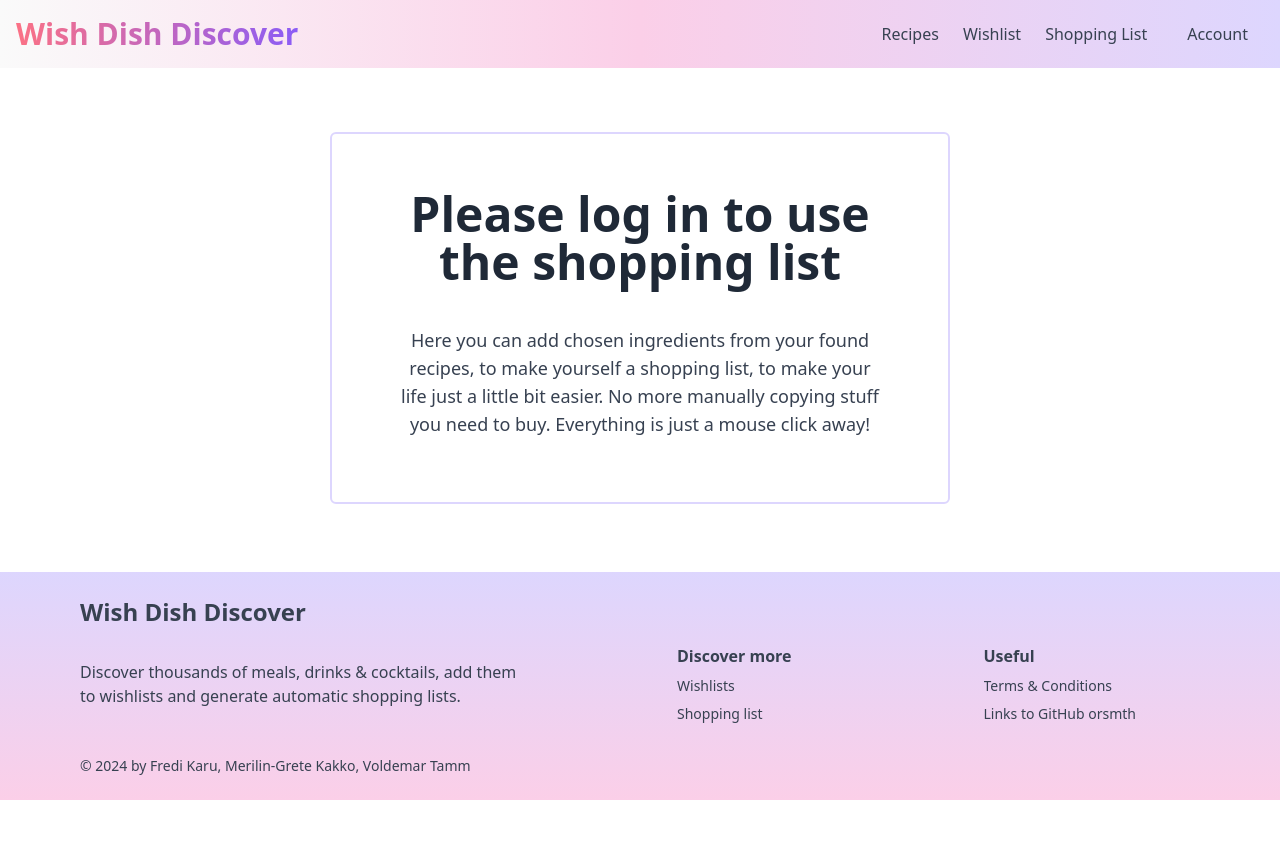
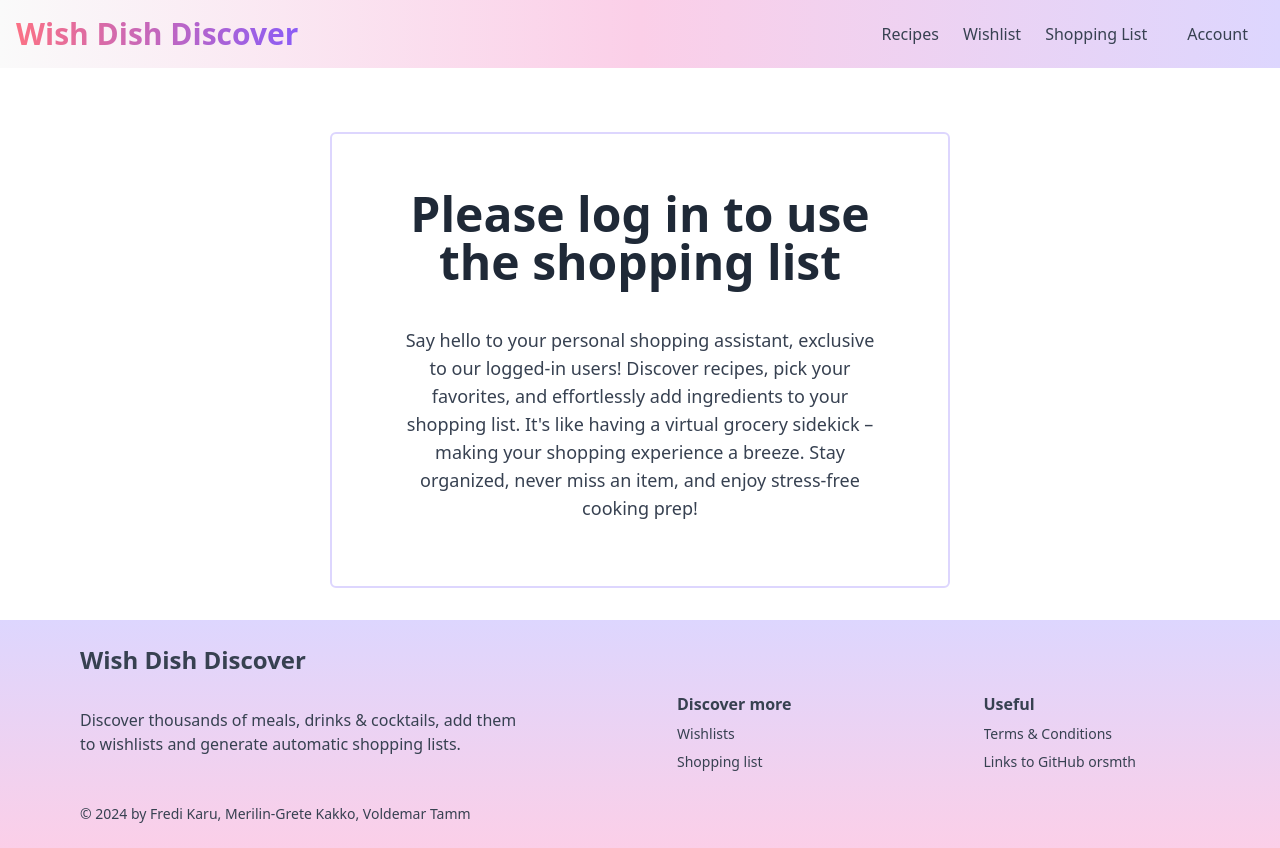
Before and after one commit to mgretek/dish-discover, a React (Create React App) app: page /shoppinglist in a window 1280 px wide. Before the commit the page ends 800 px from the top, so only its background shows below. Built offline with nearby package versions, Linux system fonts and the light colour scheme; no server answers.

Commit message:
Improved texts

```diff
--- a/src/components/wishlist/CallToAction.js
+++ b/src/components/wishlist/CallToAction.js
@@ -7,10 +7,12 @@ export default function CallToAction() {
         Please log in to use wishlists
       </h2>
       <p className="text-md sm:text-lg text-center mb-16 text-gray-700">
-        Here you can create lists of your favourite recipes. Imagine finding
-        those exact pancakes that would make an excellent sunday morning dish.
-        Create a special Sunday list and add the recipe to your list, so you
-        would find those pancakes easily with just a couple of clicks!
+        Discover a whole new level of kitchen fun with our wishlist feature,
+        exclusively for our logged-in users. Dive into a variety of recipes and
+        casually save your top picks to different wishlists. It's like having
+        your own personalized cookbook! Easily organize and access your favorite
+        recipes whenever the mood strikes. Cooking just got a whole lot more
+        convenient!
       </p>
     </div>
   );
--- a/src/pages/Shoppinglist.js
+++ b/src/pages/Shoppinglist.js
@@ -14,10 +14,12 @@ export const Shoppinglist = () => {
             Please log in to use the shopping list
           </h1>
           <p className="text-md sm:text-lg text-center mb-16 text-gray-700">
-            Here you can add chosen ingredients from your found recipes, to make
-            yourself a shopping list, to make your life just a little bit
-            easier. No more manually copying stuff you need to buy. Everything
-            is just a mouse click away!{" "}
+            Say hello to your personal shopping assistant, exclusive to our
+            logged-in users! Discover recipes, pick your favorites, and
+            effortlessly add ingredients to your shopping list. It's like having
+            a virtual grocery sidekick – making your shopping experience a
+            breeze. Stay organized, never miss an item, and enjoy stress-free
+            cooking prep!{" "}
           </p>
         </div>
       )}
```
